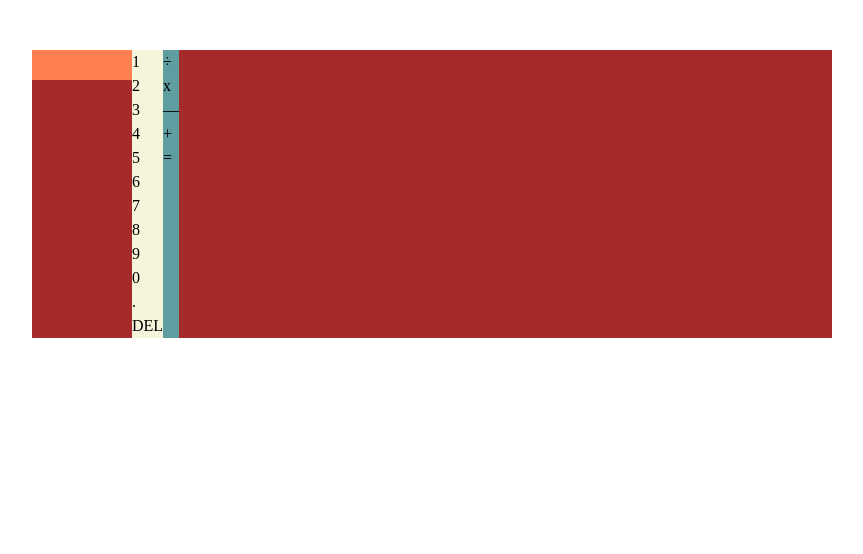
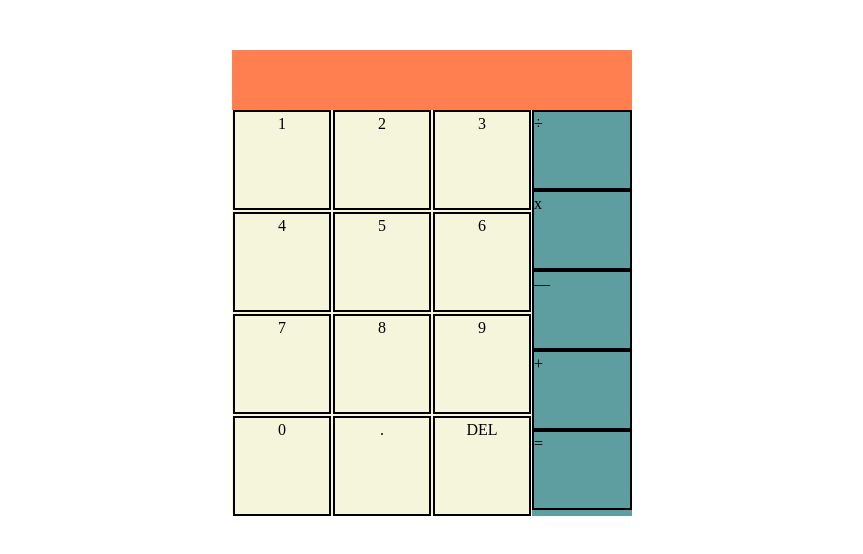
Before and after one commit to gushags/calculator, a plain HTML site: page index.html in a window 1280 px wide. Shown: the whole page, without its empty margins (208-1071 px from the left). Drawn offline with Linux system fonts and the light colour scheme.

Commit message:
Basic calculator shape with html and css

```diff
--- a/index.html
+++ b/index.html
@@ -9,6 +9,7 @@
   <body>
     <div class="container">
       <div class="display"></div>
+      <div class="buttons">
         <div class="numbers">
           <div id="one">1</div>
           <div id="two">2</div>
@@ -31,6 +32,7 @@
           <div id="equals">=</div>
         </div>
       </div>
+    </div>
     <script src="calculator.js"></script>
   </body>
 </html>
--- a/style.css
+++ b/style.css
@@ -62,20 +62,44 @@ h6 {
 }
 
 /* Modify CSS below here */
+.buttons {
+  display: flex;
+  flex-direction: row;
+}
 .container {
   background-color: brown;
   display: flex;
-  width: 800px;
+  flex-direction: column;
+  width: 400px;
   margin: 50px auto;
 }
 .display {
   background-color: coral;
-  height: 30px;
-  width: 100px;
+  height: 60px;
 }
 .numbers {
   background-color: beige;
+  flex: 3;
+  gap: 2px;
+  display: flex;
+  flex-wrap: wrap;
+  justify-content: center;
 }
+.numbers > div {
+  width: 98px;
+  height: 100px;
+  border: 2px solid black;
+  text-align: center;
+}
+
 .operators {
   background-color: cadetblue;
+  flex: 1;
+  gap: 2px;
 }
+
+.operators > div {
+  width: 100px;
+  height: 80px;
+  border: 2px solid black;
+}
```
Lines whose indentation alone changed are shown as unchanged.
